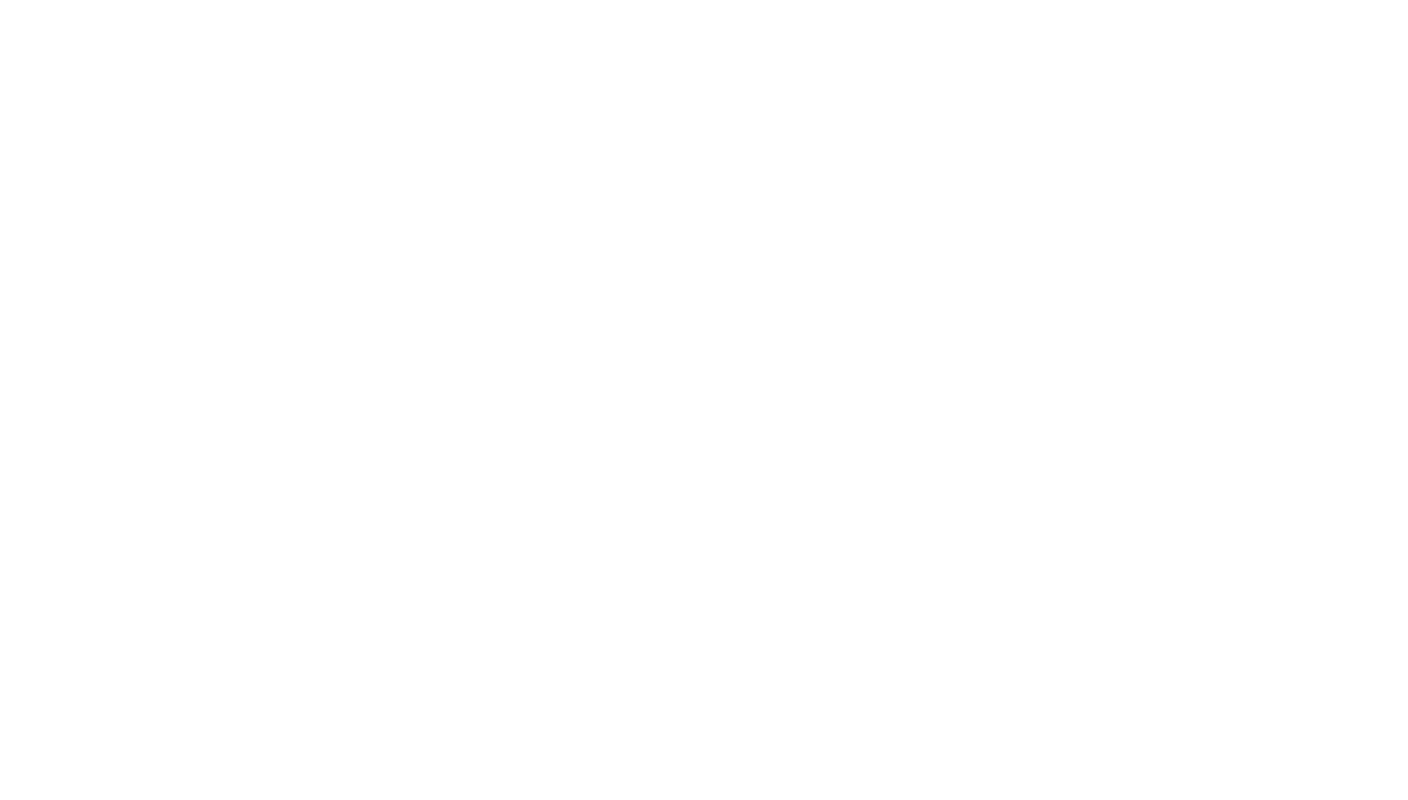
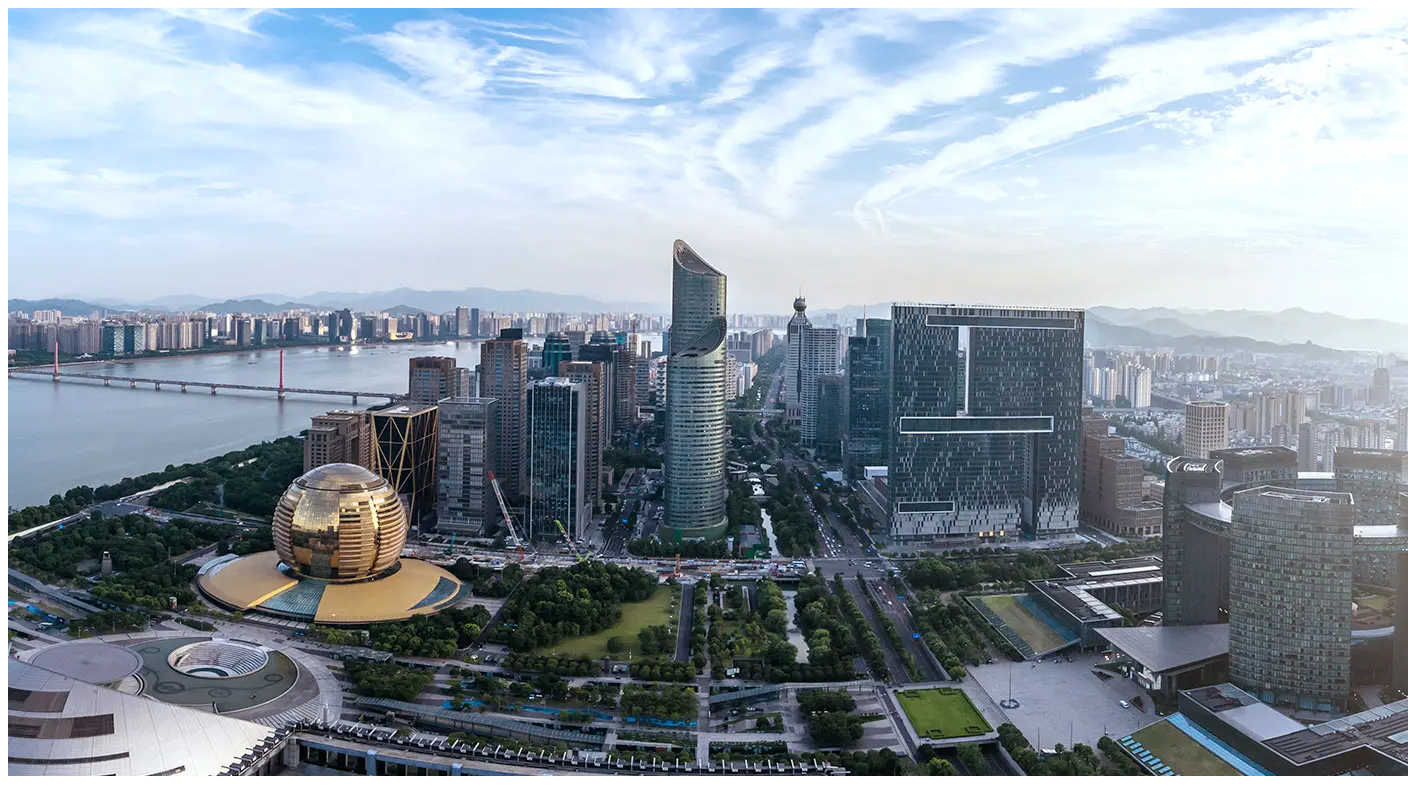
Before and after one commit to MicahBroomfieldKE/MicahBroomfieldKE.github.io, a plain HTML site: page index.html in a window 1280 px wide. Shown: the whole page, 1408 px wide, since content can reach past the window. Drawn offline with Linux system fonts and the light colour scheme.

Commit message:
commit 8/19

```diff
--- a/index.html
+++ b/index.html
@@ -1,13 +1,16 @@
 <!DOCTYPE html>
 <html>
   <head>
-    <title>CHANGE ME</title>
+    <title>Didyblud</title>
   </head>
 
   <body>
     <!-- All content goes here -->
     <div id="all-contents">
+      <img src="images/asdijadfiufnfaiunsiadfs.png">
+      <div id=skibidi>
 
+      </div>
     </div>
   </body>
 </html>
--- a/style.css
+++ b/style.css
@@ -0,0 +1,3 @@
+body {
+    background-color:midnightblue;
+}
```
Also changed, not shown: images/asdijadfiufnfaiunsiadfs.png (added).
